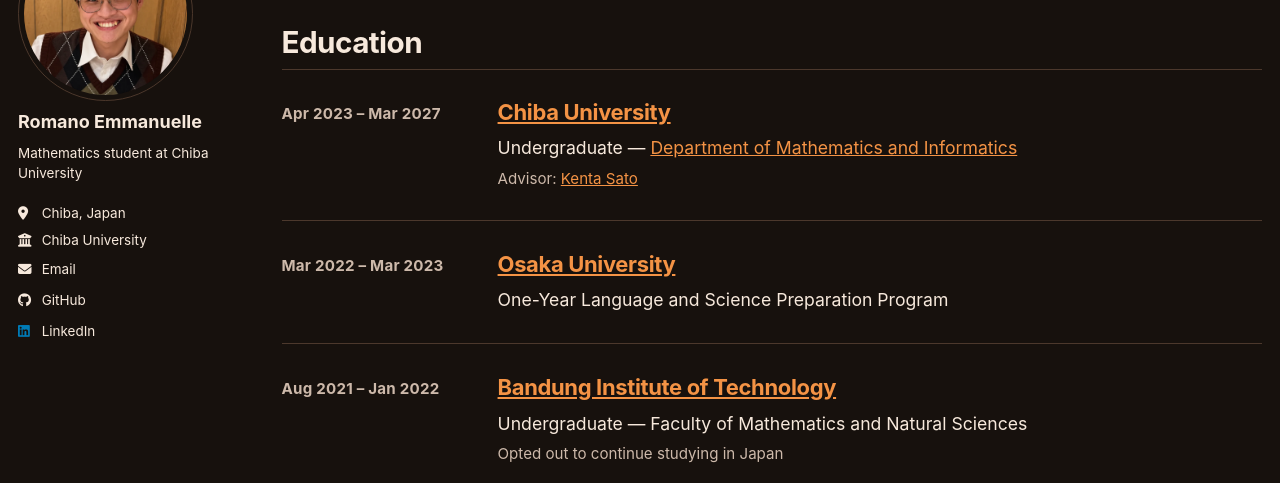
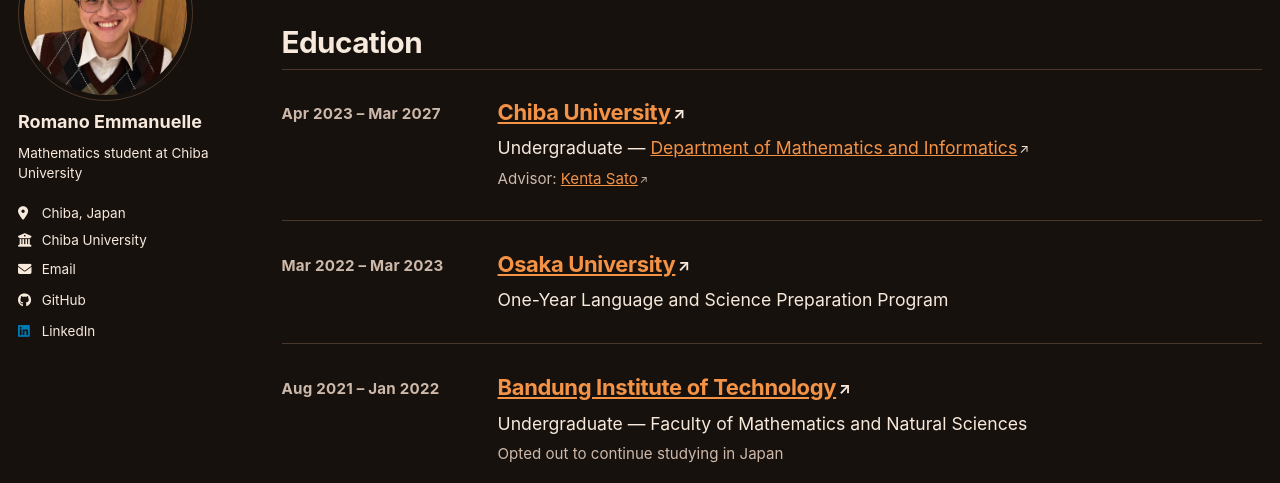
Before and after one commit to RomanoEmmanuelle/RomanoEmmanuelle.github.io, a Jekyll site: the page built from _pages/academic.md, in a window 1280 px wide and 900 px high. Shown: the part 175-658 px from the top of the window. Built offline with Jekyll 4.4.1, drawn with Linux system fonts in a browser that asks for light colours; a style sheet for code colours, icons or effects is not loaded.

```diff
--- a/_pages/academic.md
+++ b/_pages/academic.md
@@ -11,16 +11,16 @@ author_profile: true
   <article class="education-entry">
     <time class="education-date">Apr 2023 – Mar 2027</time>
     <div>
-      <h3 class="education-school"><a href="https://www.chiba-u.ac.jp/e/">Chiba University</a></h3>
-      <p class="education-program">Undergraduate — <a href="https://www.math.s.chiba-u.ac.jp/">Department of Mathematics and Informatics</a></p>
-      <p class="education-note">Advisor: <a href="https://sites.google.com/view/ktsato">Kenta Sato</a></p>
+      <h3 class="education-school"><a href="https://www.chiba-u.ac.jp/e/">Chiba University</a><span class="external-arrow" aria-hidden="true">↗</span></h3>
+      <p class="education-program">Undergraduate — <a href="https://www.math.s.chiba-u.ac.jp/">Department of Mathematics and Informatics</a><span class="external-arrow" aria-hidden="true">↗</span></p>
+      <p class="education-note">Advisor: <a href="https://sites.google.com/view/ktsato">Kenta Sato</a><span class="external-arrow" aria-hidden="true">↗</span></p>
     </div>
   </article>
 
   <article class="education-entry">
     <time class="education-date">Mar 2022 – Mar 2023</time>
     <div>
-      <h3 class="education-school"><a href="https://www.osaka-u.ac.jp/en">Osaka University</a></h3>
+      <h3 class="education-school"><a href="https://www.osaka-u.ac.jp/en">Osaka University</a><span class="external-arrow" aria-hidden="true">↗</span></h3>
       <p class="education-program">One-Year Language and Science Preparation Program</p>
     </div>
   </article>
@@ -28,7 +28,7 @@ author_profile: true
   <article class="education-entry">
     <time class="education-date">Aug 2021 – Jan 2022</time>
     <div>
-      <h3 class="education-school"><a href="https://itb.ac.id/">Bandung Institute of Technology</a></h3>
+      <h3 class="education-school"><a href="https://itb.ac.id/">Bandung Institute of Technology</a><span class="external-arrow" aria-hidden="true">↗</span></h3>
       <p class="education-program">Undergraduate — Faculty of Mathematics and Natural Sciences</p>
       <p class="education-note">Opted out to continue studying in Japan</p>
     </div>
```
